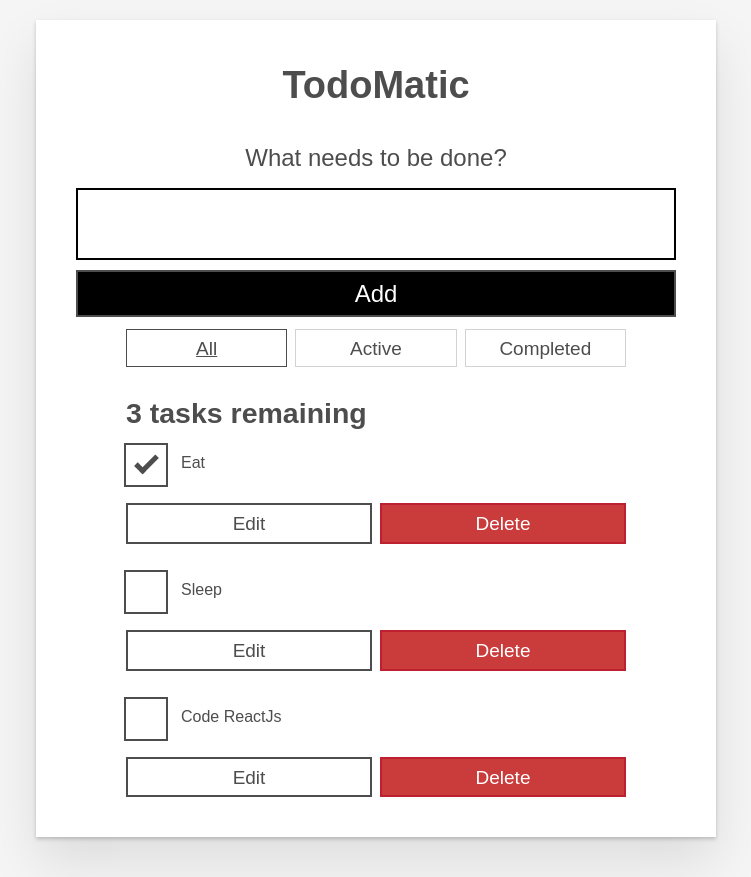
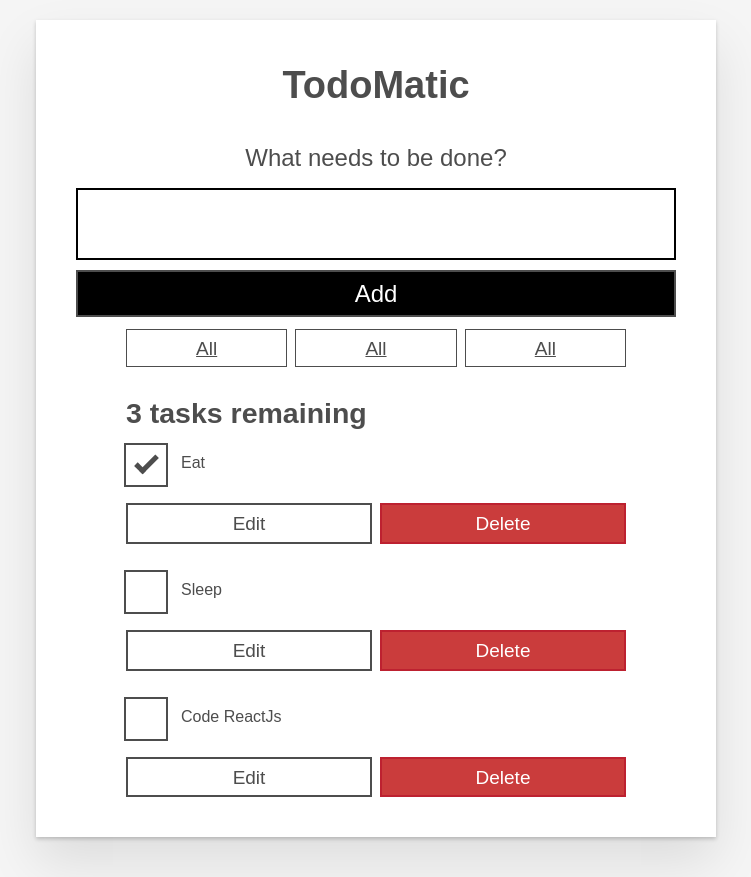
Before and after one commit to montano-lj/MQ1_Montano_LoveJoy_TaskLists, a React (Create React App) app in the folder todo_list/: page / in a window 1280 px wide. Shown: the whole page, without its empty margins (264-1015 px from the left). Built offline with nearby package versions, Linux system fonts and the light colour scheme.

Commit message:
Componentizing the rest of the app

```diff
--- a/todo_list/src/App.js
+++ b/todo_list/src/App.js
@@ -1,3 +1,5 @@
+import FilterButton from "./components/FilterButton";
+import Form from "./components/Form";
 import Todo from "./components/Todo";
 
 
@@ -11,39 +13,12 @@
   return (
     <div className="todoapp stack-large">
       <h1>TodoMatic</h1>
-      <form>
-        <h2 className="label-wrapper">
-          <label htmlFor="new-todo-input" className="label__lg">
-            What needs to be done?
-          </label>
-        </h2>
-        <input
-          type="text"
-          id="new-todo-input"
-          className="input input__lg"
-          name="text"
-          autoComplete="off"
-        />
-        <button type="submit" className="btn btn__primary btn__lg">
-          Add
-        </button>
-      </form>
+      <Form />
+
       <div className="filters btn-group stack-exception">
-        <button type="button" className="btn toggle-btn" aria-pressed="true">
-          <span className="visually-hidden">Show </span>
-          <span>all</span>
-          <span className="visually-hidden"> tasks</span>
-        </button>
-        <button type="button" className="btn toggle-btn" aria-pressed="false">
-          <span className="visually-hidden">Show </span>
-          <span>Active</span>
-          <span className="visually-hidden"> tasks</span>
-        </button>
-        <button type="button" className="btn toggle-btn" aria-pressed="false">
-          <span className="visually-hidden">Show </span>
-          <span>Completed</span>
-          <span className="visually-hidden"> tasks</span>
-        </button>
+          <FilterButton/>
+          <FilterButton/>
+          <FilterButton/>
       </div>
       <h2 id="list-heading">
         3 tasks remaining
@@ -54,7 +29,7 @@
         aria-labelledby="list-heading"
       >
 
-      {taskList}
+        {taskList}
 
 
       </ul>
--- /dev/null
+++ b/todo_list/src/components/FilterButton.js
@@ -0,0 +1,12 @@
+const FilterButton = () => {
+    return (
+        <button type="button" className="btn toggle-btn" aria-pressed="true">
+            <span className="visually-hidden">Show </span>
+            <span>all</span>
+            <span className="visually-hidden"> tasks</span>
+        </button>
+    );
+
+}
+
+export default FilterButton;
--- /dev/null
+++ b/todo_list/src/components/Form.js
@@ -0,0 +1,23 @@
+const Form = () => {
+    return (
+        <form>
+            <h2 className="label-wrapper">
+                <label htmlFor="new-todo-input" className="label__lg">
+                    What needs to be done?
+                </label>
+            </h2>
+            <input
+                type="text"
+                id="new-todo-input"
+                className="input input__lg"
+                name="text"
+                autoComplete="off"
+            />
+            <button type="submit" className="btn btn__primary btn__lg">
+                Add
+            </button>
+        </form>
+    );
+}
+
+export default Form;
--- a/todo_list/src/components/Todo.js
+++ b/todo_list/src/components/Todo.js
@@ -1,5 +1,5 @@
-const Todo = ({name, completed, id}) => {
-    return(
+const Todo = ({ name, completed, id }) => {
+  return (
     <li className="todo stack-small">
       <div className="c-cb">
         <input id={id} type="checkbox" defaultChecked={completed} />
```
Lines whose indentation alone changed are shown as unchanged.
